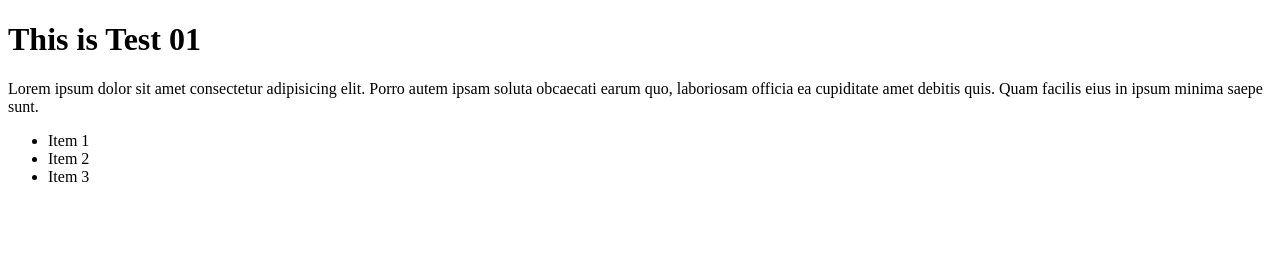
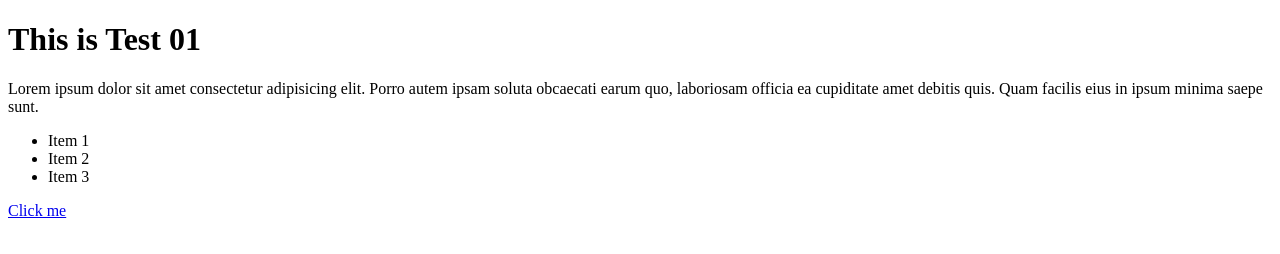
Before and after one commit to TheikdiSann/git_test, a plain HTML site: page test01.html in a window 1280 px wide. Drawn offline with Linux system fonts and the light colour scheme.

Commit message:
Adding Link to test01.html

```diff
--- a/test01.html
+++ b/test01.html
@@ -14,5 +14,8 @@
         <li>Item 2</li>
         <li>Item 3</li>
     </ul>
+
+    <!-- Adding Link -->
+    <a href="https://www.odinproject.com/about" target="_blank" rel="noopener noreferrer">Click me</a>
 </body>
 </html>
```
